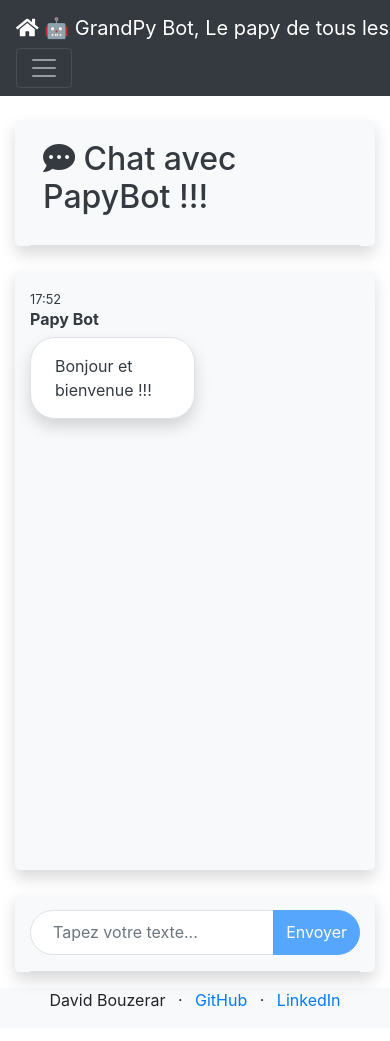
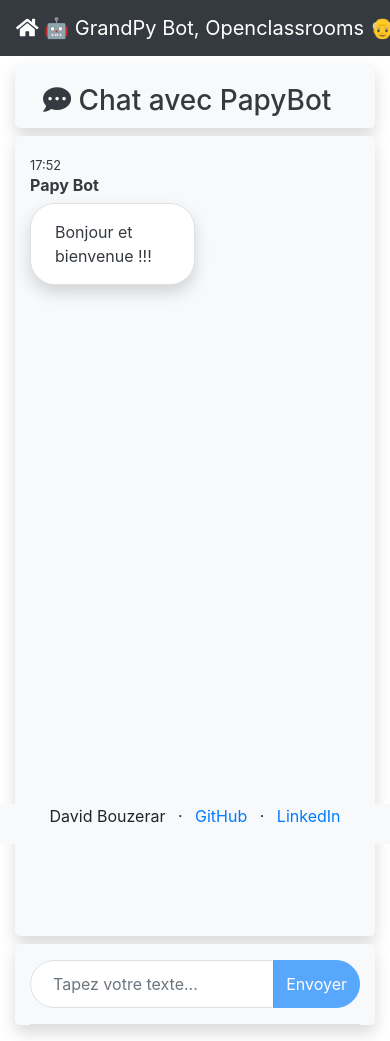
Before and after one commit to Eidocode/OC_Project7, a Flask app: page / in a window 390 px wide; the page is wider, and only the part inside the window is pictured. Before the commit the page ends 1007 px from the top of that part, so only its background shows below. Run offline with Flask 2, Linux system fonts and the light colour scheme; parts of the project's set-up code (start-up, migrations or seed data) failed here and were passed over; some libraries are stand-ins or nearby versions.

Commit message:
- Modified a condition in views.py - Added animation documentation in script.js - Adjusted some responsives elements

```diff
--- a/grandpy/static/css/style.css
+++ b/grandpy/static/css/style.css
@@ -1,10 +1,20 @@
 #chatbox {
-	height: 600px;
-	overflow: auto;
+	height: 800px;
+    overflow: auto;
+}
+
+.footer {
+    position: fixed;
+    bottom: 0;
+    width: 100%;
+}
+
+#title {
+    height: 3em;
 }
 
 #input {
-    height: 45px;
+    height: 3em;
     text-indent: 10px;
 }
 
--- a/grandpy/static/js/script.js
+++ b/grandpy/static/js/script.js
@@ -143,6 +143,7 @@ function updateScroll(){
 }
 
 function loadingAnim(state=false){
+    // Loading animation
     var loadingChat =
     '<div id="loading2" class="row">' +
         '<br></br>' +
@@ -176,7 +177,9 @@ $(document).ready(function(){
     })
 })
 
+
 $(document).on({
+    // Loading animation during ajax request
     ajaxStart: function() {
         loadingAnim(true)
         updateScroll(); // Autoscroll function
--- a/grandpy/templates/index.html
+++ b/grandpy/templates/index.html
@@ -16,46 +16,40 @@
     <div class="bg-dark">
         <div class="container">
             <div class="row">
-                <nav class="col navbar navbar-expand-lg navbar-dark">
+                <nav class="col navbar navbar-dark">
                     <a class="navbar-brand" href="index.html">
                         <i class="fas fa-home"></i>
-                        🤖  GrandPy Bot, Le papy de tous les internautes  👴
+                        🤖 GrandPy Bot, Openclassrooms 👴
                     </a>
-                    <button class="navbar-toggler" type="button" data-toggle="collapse" data-target="#navbarContent">
-                        <span class="navbar-toggler-icon"></span>
-                    </button>
                 </nav>
             </div>
         </div>
     </div>
 
-
     <div>
         <div class="container">
             <div class="row">
                 <div class="col">
-                    <div class="container bg-light text-dark rounded-lg shadow pt-3 mt-4">
+                    <div class="container bg-light text-dark rounded-lg shadow pt-3 mt-2">
                         <div class="row px-4">
-                            <div class="col p-1">
-                                <h2><i class="fas fa-comment-dots"></i>
-                                    Chat avec PapyBot !!!
+                            <div id="title" class="col p-1">
+                                <h3><i class="fas fa-comment-dots"></i>
+                                    Chat avec PapyBot
 
                                     <span id="loading" class="invisible text-primary offset">
                                         <span class="spinner-grow" role="status" aria-hidden="true"></i></span>
                                     </span>
-                                </h2>
+                                </h3>
                             </div>
-
                         </div>
-                        <hr>
                     </div>
 
-                    <div id="chatbox" class="container bg-light text-dark rounded-lg shadow pt-3 mt-4">
+                    <div id="chatbox" class="container bg-light text-dark rounded-lg shadow pt-3 mt-2">
                         <!-- Chatbox -->
                     </div>
 
                     <form action="/process" method="POST">
-                        <div class="container bg-light text-dark rounded-lg shadow pt-3 mt-4">
+                        <div class="container bg-light text-dark rounded-lg shadow pt-3 mt-2">
                             <div class="input-group mb-3">
                                 <input id="input" type="text" name="message" class="form-control bubble col bg-white text-left border" placeholder="Tapez votre texte...">
                                 <div class="input-group-append">
@@ -71,7 +65,7 @@
         </div>
     </div>
 
-    <div class="bg-light">
+    <div class="bg-light footer">
         <div class="container">
             <div class="row">
                 <div class="col">
--- a/grandpy/views.py
+++ b/grandpy/views.py
@@ -42,7 +42,7 @@ def process():
         gmaps_result = gmaps.get_coordinates(parsed_message)
 
         # Checks value returned by wiki_result
-        if wiki_result == 'error':
+        if wiki_result == 'error' or gmaps_result == 'error':
             first_message = get_answer('error')
             second_message = None
             coord = None
```
